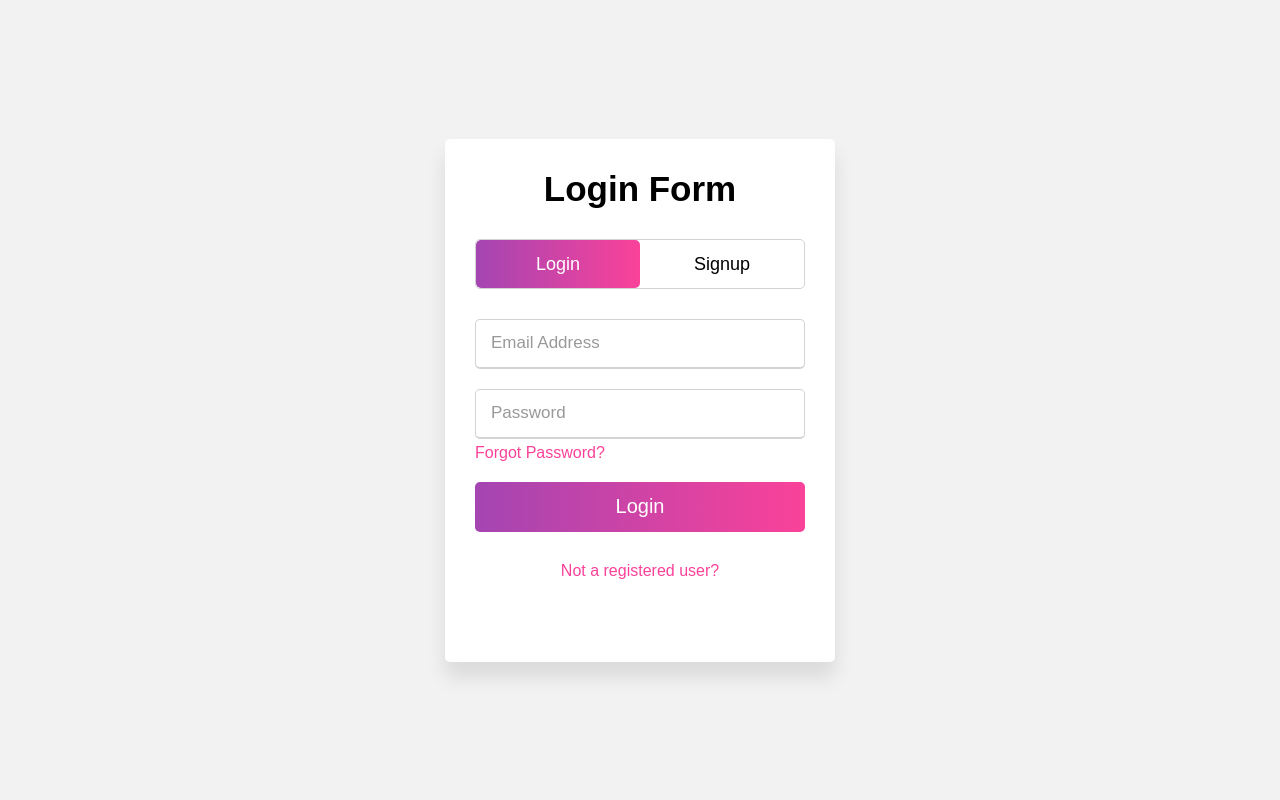
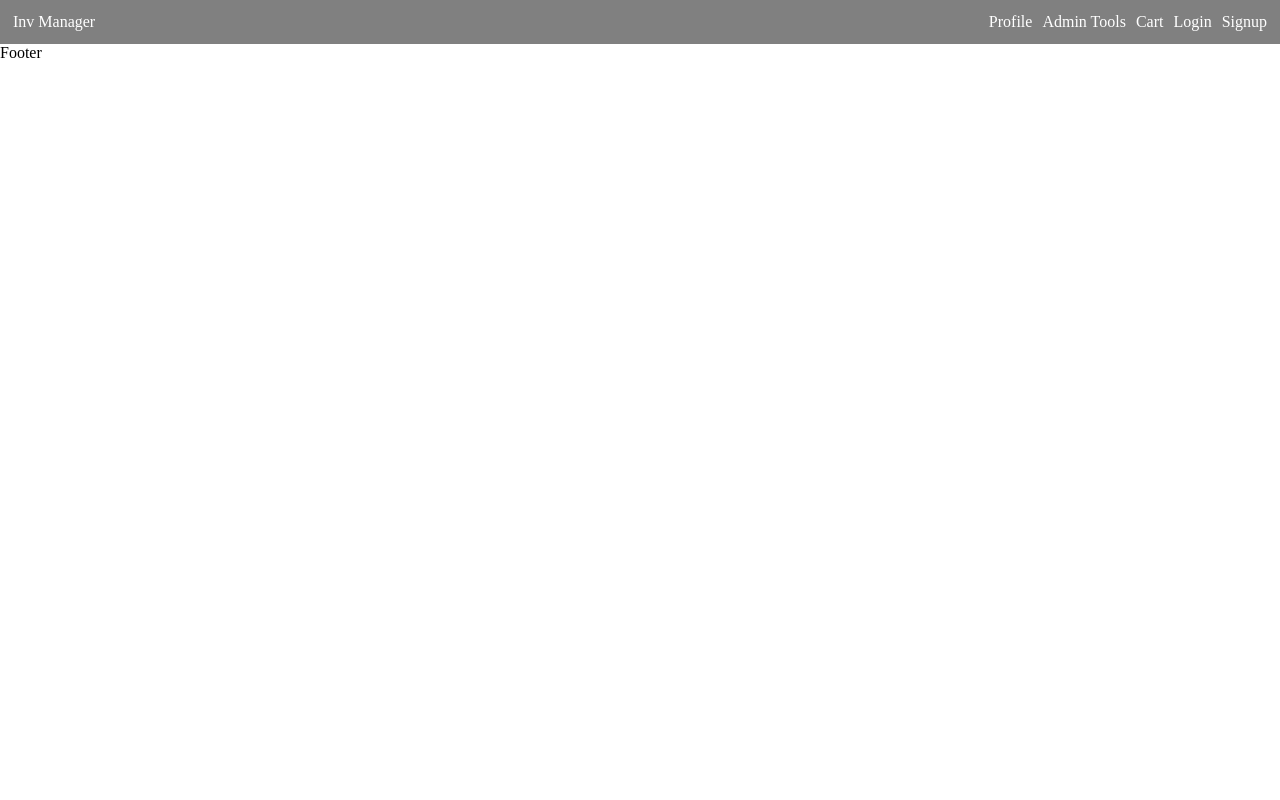
Before and after one commit to Voyex/Inventory-Management, a PHP site: page / in a window 1280 px wide. Run offline with PHP 8.4, Linux system fonts and the light colour scheme.

Commit message:
added php

```diff
--- /dev/null
+++ b/css/header.css
@@ -0,0 +1,33 @@
+:root {
+    --hover-color: yellow;
+}
+
+body {
+    margin: 0;
+}
+
+header {
+    display: flex;
+    flex-direction: row;
+    justify-content: space-between;
+    align-items: center;
+
+    padding: 10px;
+    background-color: grey;
+}
+
+header a {
+    color: white;
+    text-decoration: none;
+    padding: 3px
+}
+
+header a:hover {
+    color: var(--hover-color);
+}
+
+.nav-link {
+    color: white;
+    text-decoration: none;
+    padding: 3px
+}
--- /dev/null
+++ b/css/index.css
@@ -0,0 +1,33 @@
+:root {
+    --hover-color: yellow;
+}
+
+body {
+    margin: 0;
+}
+
+header {
+    display: flex;
+    flex-direction: row;
+    justify-content: space-between;
+    align-items: center;
+
+    padding: 10px;
+    background-color: grey;
+}
+
+header a {
+    color: white;
+    text-decoration: none;
+    padding: 3px
+}
+
+header a:hover {
+    color: var(--hover-color);
+}
+
+.nav-link {
+    color: white;
+    text-decoration: none;
+    padding: 3px
+}
--- /dev/null
+++ b/index.php
@@ -0,0 +1,14 @@
+<?php
+#Variable that is used to set the title of the page.
+$PageTitle = "Inv Manager - Home";
+
+function customPageHeader()
+{ ?>
+  <!-- Place custom HTML for the head tag here -->
+  <link rel="stylesheet" href="css/index.css" />
+
+<?php }
+include_once('template/header.php');
+?>
+
+<?php include_once('template/footer.php');
--- a/index.html
+++ b/login.php
@@ -1,13 +1,15 @@
-<!DOCTYPE html>
-<html lang="en">
-  <head>
-    <meta charset="UTF-8" />
-    <meta http-equiv="X-UA-Compatible" content="IE=edge" />
-    <meta name="viewport" content="width=device-width, initial-scale=1.0" />
-    <link rel="stylesheet" href="style.css" />
-    <title>Document</title>
-  </head>
-  <body>
+<?php
+#Variable that is used to set the title of the page.
+$PageTitle = "Inv Manager - Login";
+
+function customPageHeader()
+{ ?>
+  <!-- Place custom HTML for the head tag here -->
+  <link rel="stylesheet" href="/css/login.css" />
+
+<?php }
+include_once('template/header.php');
+?>
     <div class="wrapper">
       <div class="title-text">
         <div class="title login">Login Form</div>
@@ -77,5 +79,5 @@
         return false;
       };
     </script>
-  </body>
-</html>
+
+<?php include_once('template/footer.php');
--- /dev/null
+++ b/template/footer.php
@@ -0,0 +1,6 @@
+</main>
+<footer>
+    Footer
+</footer>
+</body>
+</html>
--- /dev/null
+++ b/template/header.php
@@ -0,0 +1,35 @@
+<?php
+    session_start();
+?>
+
+<!DOCTYPE html>
+<html lang="en">
+<head>
+    <meta charset="UTF-8">
+    <meta http-equiv="X-UA-Compatible" content="IE=edge">
+    <meta name="viewport" content="width=device-width, initial-scale=1.0">
+
+    <link rel="stylesheet" href="/css/global.css">
+    <link rel="stylesheet" href="/css/header.css">
+    <link rel="stylesheet" href="/css/footer.css">
+
+
+    <title><?= isset($PageTitle) ? $PageTitle : "Inv Manager" ?></title>
+    <?php if (function_exists('customPageHeader')) {
+        customPageHeader();
+    } ?>
+</head>
+<body>
+    <header>
+        <a href="index.html" class="logo">
+            Inv Manager
+        </a>
+
+        <nav>
+            <a href="#" class="nav-link">Profile</a>
+            <a href="#" class="nav-link">Admin Tools</a>
+            <a href="#" class="nav-link">Cart</a>
+            <a href="#" class="nav-link">Login</a>
+            <a href="#" class="nav-link">Signup</a>
+        </nav>
+    </header>
```
Also changed, not shown: css/global.css (added), css/login.css (renamed from style.css).
